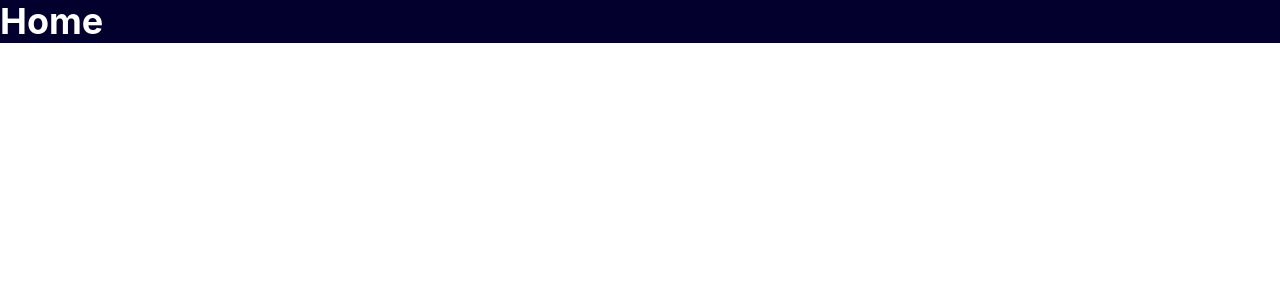
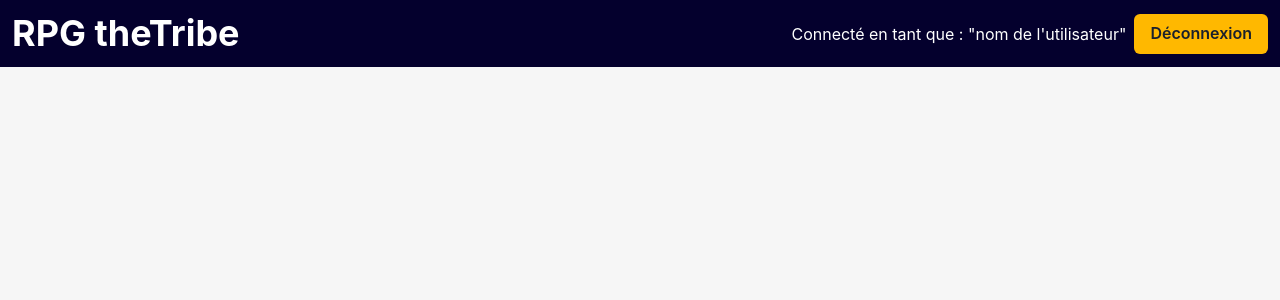
Before and after one commit to Liv44/RPG_project, a React (Create React App) app in the folder app/: page / in a window 1280 px wide. Shown: the top 300 px of the page. Built offline with nearby package versions, Linux system fonts and the light colour scheme.

Commit message:
feat(App.tsx, Home.tsx):header created

```diff
--- a/app/src/App.tsx
+++ b/app/src/App.tsx
@@ -1,3 +1,4 @@
+import { Box, Button, Heading, HStack, Text } from "@chakra-ui/react";
 import React from "react";
 import { BrowserRouter as Router, Routes, Route } from "react-router-dom";
 
@@ -5,11 +6,25 @@ import { Home } from "./pages/Home";
 
 function App() {
   return (
-    <Router>
-      <Routes>
-        <Route path="/" element={<Home />}></Route>
-      </Routes>
-    </Router>
+    <Box backgroundColor="background" minHeight="100vh">
+      <HStack
+        padding="3"
+        color="white"
+        backgroundColor="blue"
+        justifyContent="space-between"
+      >
+        <Heading>RPG theTribe</Heading>
+        <HStack>
+          <Text>Connecté en tant que : "nom de l'utilisateur"</Text>
+          <Button backgroundColor="yellow"> Déconnexion</Button>
+        </HStack>
+      </HStack>
+      <Router>
+        <Routes>
+          <Route path="/" element={<Home />}></Route>
+        </Routes>
+      </Router>
+    </Box>
   );
 }
 
--- a/app/src/pages/Home.tsx
+++ b/app/src/pages/Home.tsx
@@ -2,11 +2,5 @@ import { Heading } from "@chakra-ui/react";
 import React, { FC } from "react";
 // interface HomeProps {}
 export const Home: FC = () => {
-  return (
-    <div>
-      <Heading backgroundColor="blue" color="white">
-        Home
-      </Heading>
-    </div>
-  );
+  return <div></div>;
 };
```
